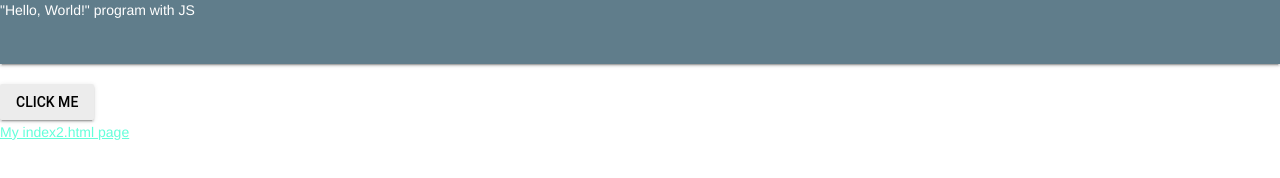
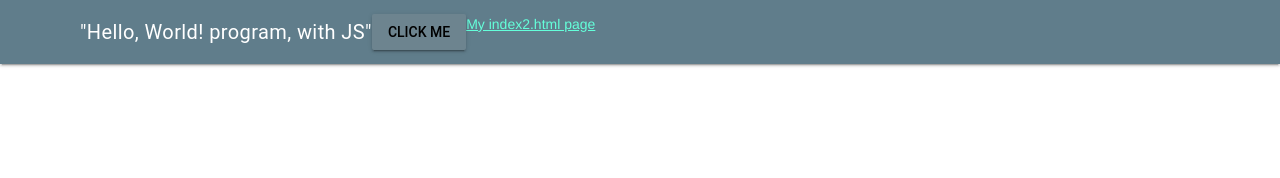
Before and after one commit to zaida-hammel/ICS2O-Unit1-07-HTML-JS-, a plain HTML site: page index.html in a window 1280 px wide. Drawn offline with nearby package versions, Linux system fonts and the light colour scheme.

Commit message:
fixed header

```diff
--- a/index.html
+++ b/index.html
@@ -23,7 +23,9 @@
     </div>
     <div class="mdl-layout mdl-js-layout mdl-layout--fixed-header">
     </div>
-    <header class="mdl-layout__header">"Hello, World!" program with JS</header>
+    <header class = "mdl-layout__header">
+        <div class = "mdl-layout__header-row">
+          <span class = "mdl-layout-title">"Hello, World! program, with JS"</span>
     <br>
     <!-- Raised button with ripple -->
       <button onclick="myButtonClicked()" class="mdl-button mdl-js-button mdl-button--raised mdl-js-ripple-
```
